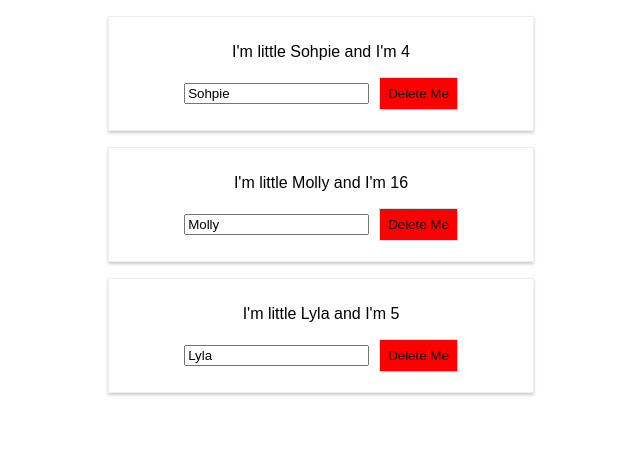
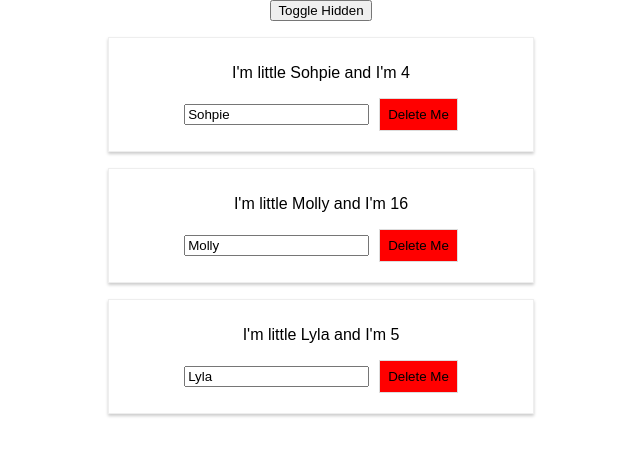
Before and after one commit to jack829/pet-app, a React app: page / in a window 1280 px wide. Shown: the top 456 px of the page, without its empty margins (319-959 px from the left). Built offline with nearby package versions, Linux system fonts and the light colour scheme.

Commit message:
Split out components

```diff
--- a/src/App.js
+++ /dev/null
@@ -1,37 +0,0 @@
-import React, { Component } from 'react';
-import uuidv1 from 'uuid/v1';
-import classes from './App.css';
-import Pet from './Components/Pet';
-
-class App extends Component {
-  state = {
-    pets: [
-      { id: uuidv1(), name: 'Sohpie', age: 4 },
-      { id: uuidv1(), name: 'Molly', age: 16 },
-      { id: uuidv1(), name: 'Lyla', age: 5 }
-    ],
-    showPets: true
-  }
-
-  onNameChange(index, event) {
-    const [...petsCopy] = this.state.pets;
-    petsCopy[index].name = event.target.value;
-    this.setState({
-      pets: petsCopy
-    })
-  }
-
-  render() {
-    return (
-      <div className={classes.App}>
-        {this.state.showPets ?
-          this.state.pets.map((pet, index) => {
-            return <Pet key={pet.id} info={pet} onNameChange={this.onNameChange.bind(this, index)} />
-          })
-          : <h1>Pets Hidden</h1>}
-      </div>
-    );
-  }
-}
-
-export default App;
--- /dev/null
+++ b/src/Components/Cockpit/Cockpit.js
@@ -0,0 +1,5 @@
+import React from 'react';
+
+const cockpit = (props) => <button className="Toggle" onClick={props.clicked}>Toggle Hidden</button>
+
+export default cockpit;
--- a/src/Components/Pet.js
+++ /dev/null
@@ -1,15 +0,0 @@
-import React from 'react';
-import classes from './Pet.css';
-
-const pet = (props) => {
-  const { name, age, id } = props.info;
-  return (
-    <div className={classes.Pet}>
-      <p>I'm little {name} and I'm {age}</p>
-      <input onChange={props.onNameChange} value={name} data-id={`${id}`} />
-      <button className={classes.delete}>Delete Me</button>
-    </div>
-  )
-}
-
-export default pet;
--- /dev/null
+++ b/src/Components/Pets/Pet/Pet.js
@@ -0,0 +1,31 @@
+import React, { PureComponent } from 'react';
+import classes from './Pet.css';
+
+const pet = (props) => {
+  const { name, age, id } = props.info;
+  return (
+    <div className={classes.Pet}>
+      <p>I'm little {name} and I'm {age}</p>
+      <input onChange={props.changeInput} value={name} data-id={`${id}`} />
+      <button className={classes.delete} onClick={props.clickDelete}>Delete Me</button>
+    </div>
+  )
+}
+
+export default pet;
+
+// class Pet extends PureComponent {
+
+//   render() {
+//     const { name, age, id } = this.props.info
+//     return (
+//       <div className={classes.Pet}>
+//         <p>I'm little {name} and I'm {age}</p>
+//         <input onChange={this.props.changeInput} value={name} data-id={`${id}`} />
+//         <button className={classes.delete} onClick={this.props.clickDelete}>Delete Me</button>
+//       </div>
+//     )
+//   }
+// }
+
+// export default Pet;
--- /dev/null
+++ b/src/Components/Pets/Pets.js
@@ -0,0 +1,19 @@
+import React from "react";
+import Pet from './Pet/Pet';
+
+const pets = (props) => {
+  return (
+    <div>
+      {props.pets.map((pet, index) => {
+        return <Pet
+                  key={pet.id}
+                  info={pet}
+                  changeInput={props.changeInput}
+                  clickDelete={props.clickDelete.bind(this, index)}
+                />
+      })}
+    </div>
+  )
+}
+
+export default pets;
--- /dev/null
+++ b/src/Containers/App.js
@@ -0,0 +1,52 @@
+import React, { PureComponent } from 'react';
+import uuidv1 from 'uuid/v1';
+import classes from './App.css';
+import Cockpit from '../Components/Cockpit/Cockpit';
+import Pets from '../Components/Pets/Pets';
+
+class App extends PureComponent {
+  state = {
+    pets: [
+      { id: uuidv1(), name: 'Sohpie', age: 4 },
+      { id: uuidv1(), name: 'Molly', age: 16 },
+      { id: uuidv1(), name: 'Lyla', age: 5 }
+    ],
+    showPets: true
+  }
+
+  onNameChangeHandler(index, event) {
+    const [...petsCopy] = this.state.pets;
+    petsCopy[index].name = event.target.value;
+    this.setState({
+      pets: petsCopy
+    });
+  }
+
+  onToggleHiddenHandler() {
+    const petsShown = this.state.showPets;
+    this.setState({ showPets: !petsShown });
+  }
+
+  onDeleteHandler(index) {
+    const petsCopy = [...this.state.pets];
+    petsCopy.splice(index, 1);
+    this.setState({ pets: petsCopy });
+  }
+
+  render() {
+    return (
+      <div className={classes.App}>
+        <Cockpit clicked={this.onToggleHiddenHandler.bind(this)} />
+        {this.state.showPets ?
+          <Pets
+            pets={this.state.pets}
+            changeInput={this.onNameChangeHandler.bind(this)}
+            clickDelete={this.onDeleteHandler.bind(this)}
+          />
+          : <h1>Pets Hidden</h1>}
+      </div>
+    );
+  }
+}
+
+export default App;
--- a/src/index.js
+++ b/src/index.js
@@ -1,7 +1,7 @@
 import React from 'react';
 import ReactDOM from 'react-dom';
 import './index.css';
-import App from './App';
+import App from './Containers/App';
 import registerServiceWorker from './registerServiceWorker';
 
 ReactDOM.render(<App />, document.getElementById('root'));
```
Also changed, not shown: src/Components/Pets/Pet/Pet.css (renamed from src/Components/Pet.css), src/Containers/App.css (renamed from src/App.css), 1 other file (tests, documents, lock files or other folders).
